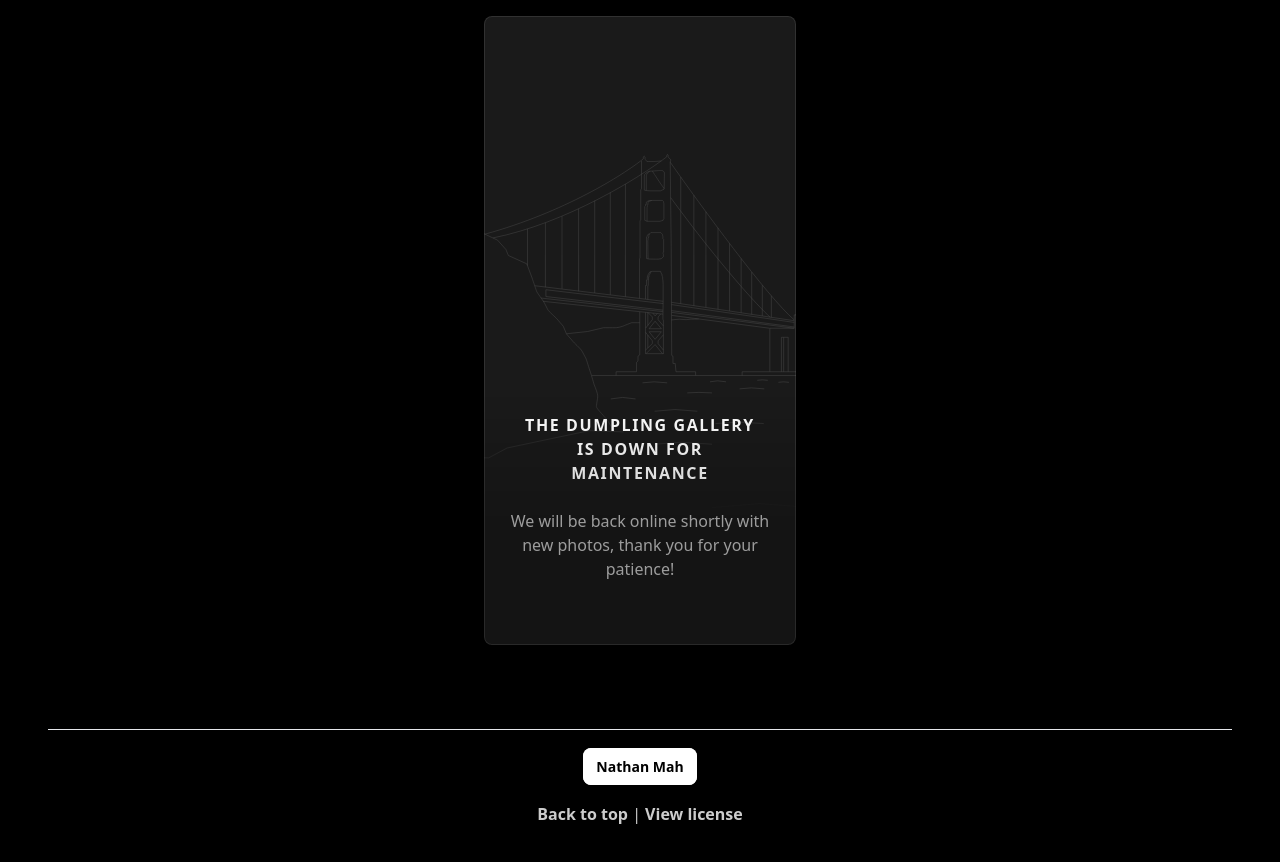
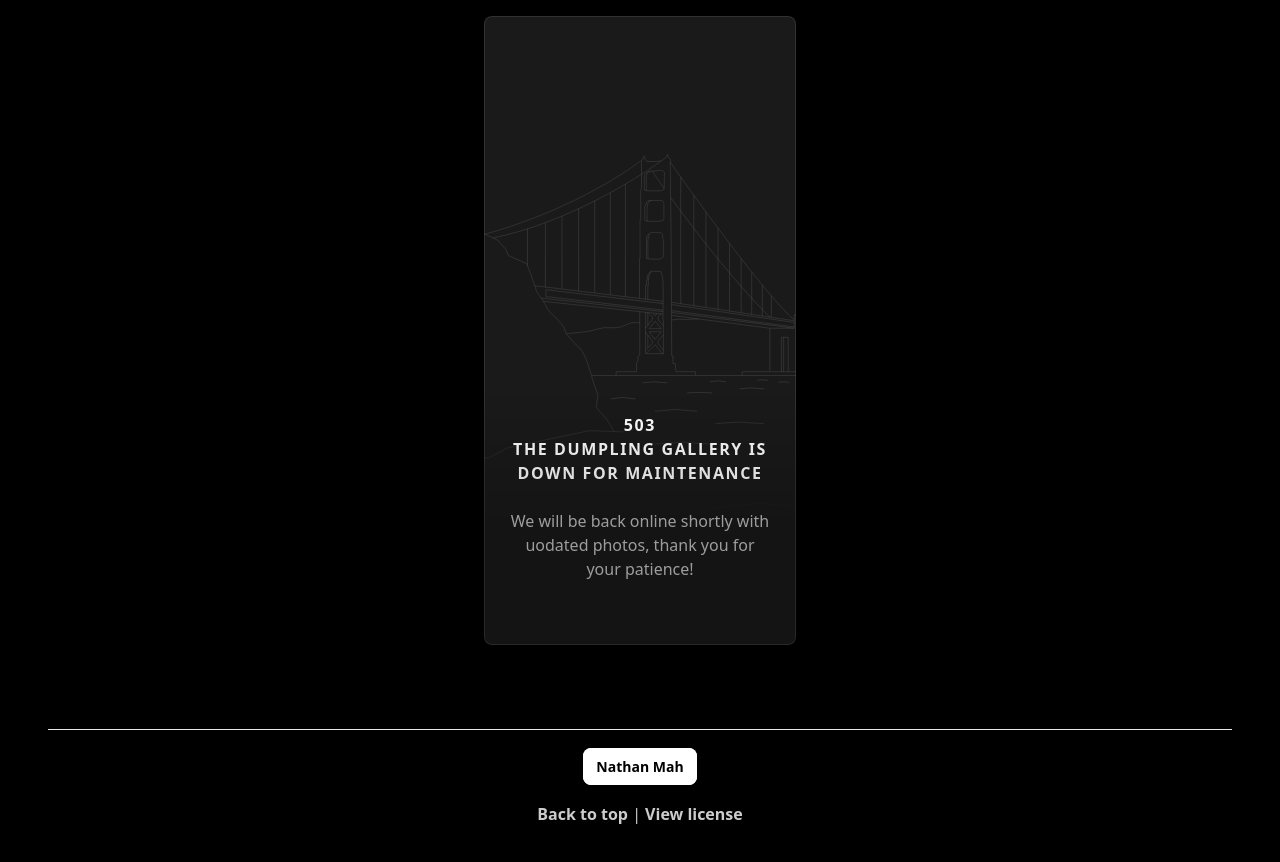
Before and after one commit to AKoreanDumpling/the-dumpling-gallery, a Next.js app: page /down in a window 1280 px wide. Shown: the top 862 px of the page. Built offline with nearby package versions, Linux system fonts and the light colour scheme.

Commit message:
Update down.tsx

```diff
--- a/pages/down.tsx
+++ b/pages/down.tsx
@@ -3,11 +3,11 @@ import Head from "next/head";
 import Bridge from "../components/Icons/Bridge";
 
 
-const Down: NextPage = () => {
+const Home: NextPage = () => {
 	return (
 		<>
 			<Head>
-				<title>The Dumpling Gallery</title>
+				<title>The Dumpling Gallery is down for maintenance</title>
 			</Head>
 
 			<main className="mx-auto max-w-[1960px] p-4">
@@ -22,11 +22,11 @@ const Down: NextPage = () => {
 							<span className="absolute left-0 right-0 bottom-0 h-[250px] bg-gradient-to-b from-black/0 via-black to-black"></span>
 						</div>
 						<h1 className="mt-8 mb-2 text-base font-bold uppercase tracking-widest">
-							The Dumpling Gallery<br />is down for Maintenance
+							503<br />The Dumpling Gallery is down for Maintenance
 						</h1>
 
 						<p className="max-w-[40ch] text-white/75 sm:max-w-[32ch]">
-							We will be back online shortly with new photos, thank you for your patience!
+							We will be back online shortly with uodated photos, thank you for your patience!
 						</p>
 					</div>
 				</div>
@@ -66,4 +66,4 @@ const Down: NextPage = () => {
 	);
 };
 
-export default Down;
+export default Home;
```
